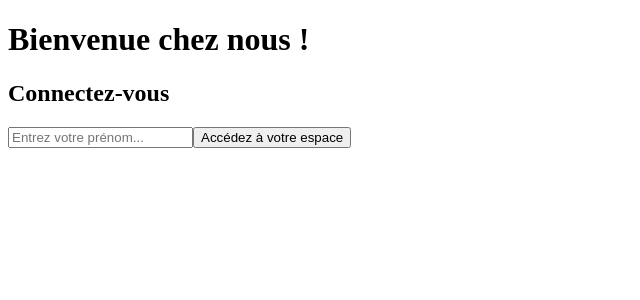
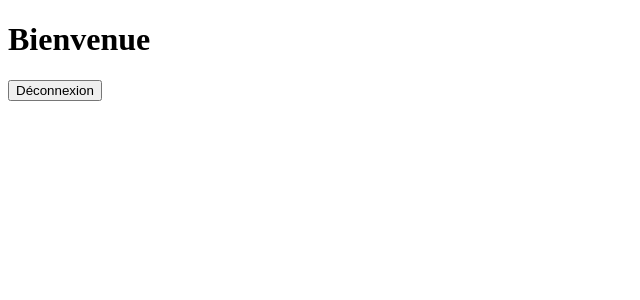
Before and after one commit to Atthis/cda-react-cake-nest, a React (Vite) app: page /commandes in a window 1280 px wide. Shown: the top 300 px of the page, without its empty margins (0-640 px from the left). Built offline with nearby package versions, Linux system fonts and the light colour scheme.

Commit message:
[feat]navigate to order page on form submit

```diff
--- a/package.json
+++ b/package.json
@@ -21,6 +21,7 @@
     "eslint-plugin-react": "^7.33.2",
     "eslint-plugin-react-hooks": "^4.6.0",
     "eslint-plugin-react-refresh": "^0.4.5",
+    "react-router-dom": "^6.21.3",
     "vite": "^5.0.8"
   }
 }
--- a/src/App.jsx
+++ b/src/App.jsx
@@ -1,14 +1,21 @@
 import { useState } from 'react';
+import { BrowserRouter as Router, Routes, Route } from 'react-router-dom';
+
 import Login from './pages/Login';
+import OrderPage from './pages/OrderPage';
 
 function App() {
+  // Data
   const [username, setUsername] = useState('');
 
   return (
     <>
-      <main>
-        <Login username={username} setUsername={setUsername} />
-      </main>
+      <Router>
+        <Routes>
+          <Route path='/' element={<Login username={username} setUsername={setUsername} />} />
+          <Route path='/commandes' element={<OrderPage username={username} setUsername={setUsername} />} />
+        </Routes>
+      </Router>
     </>
   );
 }
--- a/src/pages/Login.jsx
+++ b/src/pages/Login.jsx
@@ -1,17 +1,16 @@
 import React, { useState } from 'react';
+import { useNavigate } from 'react-router-dom';
 
 function Login({ username, setUsername }) {
-  const [inputValue, setInputValue] = useState('');
+  const navigateTo = useNavigate();
 
   function handleChange(e) {
     e.preventDefault();
-
     setUsername(e.target.value);
   }
 
   function handleSubmit() {
-    setUsername('');
-    alert(`Bonjour ${username}`);
+    navigateTo('/commandes');
   }
 
   return (
--- a/src/pages/OrderPage.jsx
+++ b/src/pages/OrderPage.jsx
@@ -7,8 +7,10 @@ function OrderPage({ username, setUsername }) {
 
   return (
     <>
-      <h1>Bienvenue {username}</h1>
-      <button onClick={handleClick}>Déconnexion</button>
+      <main>
+        <h1>Bienvenue {username}</h1>
+        <button onClick={handleClick}>Déconnexion</button>
+      </main>
     </>
   );
 }
```
Also changed, not shown: 1 other file (tests, documents, lock files or other folders).
